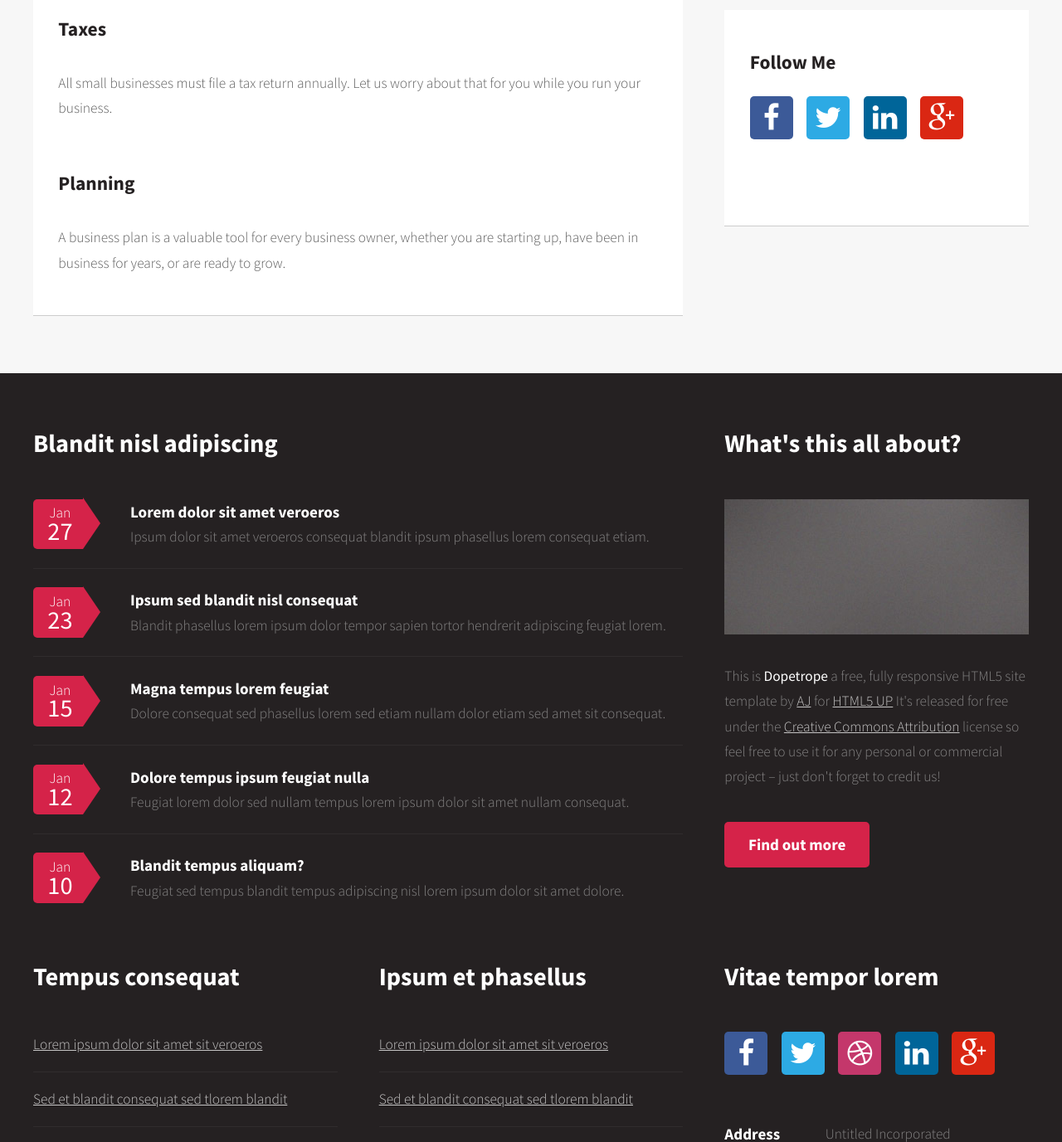
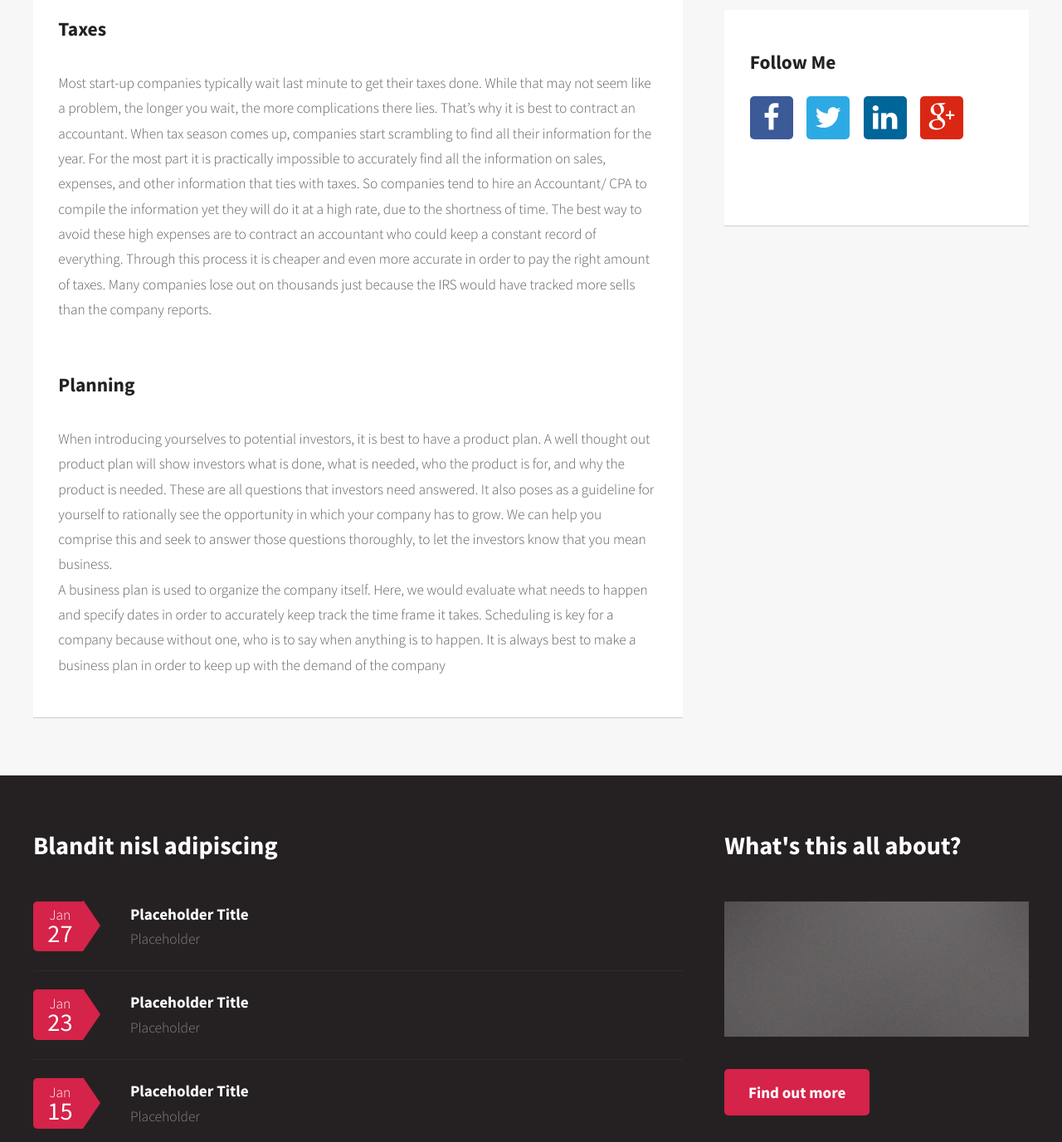
Before and after one commit to ADNAPAtlanta/ADNAP_Website, a plain HTML site: page consultingFinance.html in a window 1280 px wide. Shown: the part 1317-2694 px from the top of the page at 83% size. Drawn offline with Linux system fonts and the light colour scheme.

Commit message:
added placeholder text. * Added planning and taxes information * Added contact information for Malik Shepard page

```diff
--- a/consultingFinance.html
+++ b/consultingFinance.html
@@ -62,8 +62,17 @@
 												<h3>Taxes</h3>
 											</header>
 											<p>
-												All small businesses must file a tax return
-												annually. Let us worry about that for you while you run your business.
+												Most start-up companies typically wait last minute to get their taxes done. While that may not seem like
+												a problem, the longer you wait, the more complications there lies. That’s why it is best to contract an
+												accountant.
+												When tax season comes up, companies start scrambling to find all their information for the year. For the
+												most part it is practically impossible to accurately find all the information on sales, expenses, and other
+												information that ties with taxes. So companies tend to hire an Accountant/ CPA to compile the
+												information yet they will do it at a high rate, due to the shortness of time.
+												The best way to avoid these high expenses are to contract an accountant who could keep a constant
+												record of everything. Through this process it is cheaper and even more accurate in order to pay the right
+												amount of taxes. Many companies lose out on thousands just because the IRS would have tracked more
+												sells than the company reports.
 
 											</p>
 
@@ -73,8 +82,19 @@
 												<h3>Planning</h3>
 											</header>
 											<p>
-												A business plan is a valuable tool for every business owner, whether you are starting up,
-												have been in business for years, or are ready to grow.
+												When introducing yourselves to potential investors, it is best to have a product plan. A well thought out
+												product plan will show investors what is done, what is needed, who the product is for, and why the
+												product is needed. These are all questions that investors need answered. It also poses as a guideline for
+												yourself to rationally see the opportunity in which your company has to grow. We can help you
+												comprise this and seek to answer those questions thoroughly, to let the investors know that you mean
+												business. <br>
+
+												A business plan is used to organize the company itself. Here, we would evaluate what needs to happen
+												and specify dates in order to accurately keep track the time frame it takes. Scheduling is key for a
+												company because without one, who is to say when anything is to happen. It is always best to make a
+												business plan in order to keep up with the demand of the company
+
+
 
 											</p>
 										</section>
@@ -129,28 +149,28 @@
 									<ul class="dates">
 										<li>
 											<span class="date">Jan <strong>27</strong></span>
-											<h3><a href="#">Lorem dolor sit amet veroeros</a></h3>
-											<p>Ipsum dolor sit amet veroeros consequat blandit ipsum phasellus lorem consequat etiam.</p>
+											<h3><a href="#">Placeholder Title</a></h3>
+											<p>Placeholder</p>
 										</li>
 										<li>
 											<span class="date">Jan <strong>23</strong></span>
-											<h3><a href="#">Ipsum sed blandit nisl consequat</a></h3>
-											<p>Blandit phasellus lorem ipsum dolor tempor sapien tortor hendrerit adipiscing feugiat lorem.</p>
+											<h3><a href="#">Placeholder Title</a></h3>
+											<p>Placeholder</p>
 										</li>
 										<li>
 											<span class="date">Jan <strong>15</strong></span>
-											<h3><a href="#">Magna tempus lorem feugiat</a></h3>
-											<p>Dolore consequat sed phasellus lorem sed etiam nullam dolor etiam sed amet sit consequat.</p>
+											<h3><a href="#">Placeholder Title</a></h3>
+											<p>Placeholder</p>
 										</li>
 										<li>
 											<span class="date">Jan <strong>12</strong></span>
-											<h3><a href="#">Dolore tempus ipsum feugiat nulla</a></h3>
-											<p>Feugiat lorem dolor sed nullam tempus lorem ipsum dolor sit amet nullam consequat.</p>
+											<h3><a href="#">Placeholder Title</a></h3>
+											<p>Placeholder</p>
 										</li>
 										<li>
 											<span class="date">Jan <strong>10</strong></span>
-											<h3><a href="#">Blandit tempus aliquam?</a></h3>
-											<p>Feugiat sed tempus blandit tempus adipiscing nisl lorem ipsum dolor sit amet dolore.</p>
+											<h3><a href="#">Place Holder Title</a></h3>
+											<p>Placeholder</p>
 										</li>
 									</ul>
 								</section>
@@ -161,11 +181,7 @@
 										<h2>What's this all about?</h2>
 									</header>
 									<a href="#" class="image featured"><img src="images/pic10.jpg" alt="" /></a>
-									<p>
-										This is <strong>Dopetrope</strong> a free, fully responsive HTML5 site template by
-										<a href="http://n33.co">AJ</a> for <a href="http://html5up.net/">HTML5 UP</a> It's released for free under
-										the <a href="http://html5up.net/license/">Creative Commons Attribution</a> license so feel free to use it for any personal or commercial project &ndash; just don't forget to credit us!
-									</p>
+
 									<footer>
 										<a href="#" class="button">Find out more</a>
 									</footer>
@@ -226,11 +242,11 @@
 										</li>
 										<li>
 											<h3>Mail</h3>
-											<p><a href="#">someone@untitled.tld</a></p>
+											<p><a href="#">malikshepard@adnap.co</a></p>
 										</li>
 										<li>
 											<h3>Phone</h3>
-											<p>(800) 000-0000</p>
+											<p>(678) 372-6315</p>
 										</li>
 									</ul>
 								</section>
@@ -242,7 +258,7 @@
 								<!-- Copyright -->
 									<div id="copyright">
 										<ul class="links">
-											<li>&copy; Untitled. All rights reserved.</li><li>Design: <a href="http://html5up.net">HTML5 UP</a></li>
+
 										</ul>
 									</div>
 
```
Also changed, not shown: index.html (+7 -15 lines).
